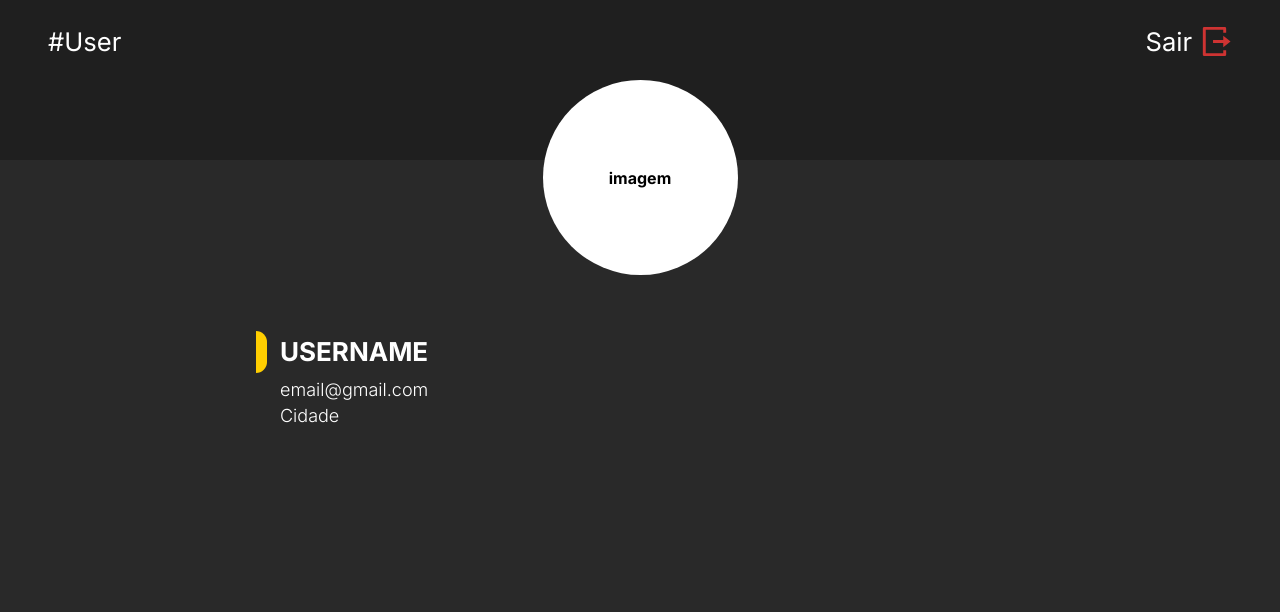
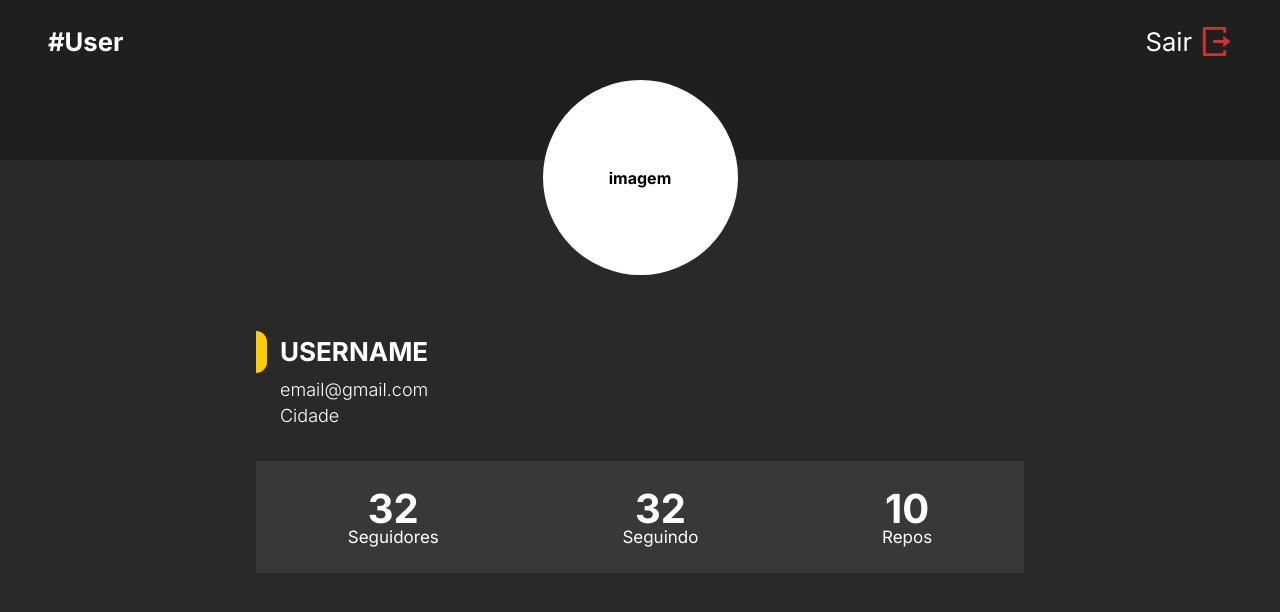
Before and after one commit to RenanPaixao/Github-App, a JavaScript app: page / in a window 1280 px wide. Shown: the top 612 px of the page. Built offline with nearby package versions, Linux system fonts and the light colour scheme; the HTML template or start-up script is replaced by a standard one.

Commit message:
feat(home): adicionada barra de follow

```diff
--- a/src/pages/Home/index.js
+++ b/src/pages/Home/index.js
@@ -6,6 +6,7 @@ import {
   DivInfo,
   ContentWrapper,
   Title,
+  FollowBar,
 } from './style';
 import Logout from '../../assets/images/logout.svg';
 
@@ -15,7 +16,7 @@ function Home() {
       <ContainerTop>
         <UsernameTop>
           <p>#User</p>
-          <p>
+          <p id="exit">
             Sair <img src={Logout} alt="Logout" />
           </p>
         </UsernameTop>
@@ -32,6 +33,20 @@ function Home() {
           <h3>email@gmail.com</h3>
           <h3>Cidade</h3>
         </DivInfo>
+        <FollowBar>
+          <li>
+            <h2>32</h2>
+            <p>Seguidores</p>
+          </li>
+          <li>
+            <h2>32</h2>
+            <p>Seguindo</p>
+          </li>
+          <li>
+            <h2>10</h2>
+            <p>Repos</p>
+          </li>
+        </FollowBar>
       </ContentWrapper>
     </Container>
   );
--- a/src/pages/Home/style.js
+++ b/src/pages/Home/style.js
@@ -23,6 +23,8 @@ export const ContainerTop = styled.div`
 `;
 
 export const UsernameTop = styled.div`
+  font-weight: bold;
+
   display: flex;
   align-items: center;
   justify-content: space-between;
@@ -50,6 +52,9 @@ export const UsernameTop = styled.div`
         height: 2.1875rem;
       }
     }
+  }
+  #exit {
+    font-weight: lighter;
   }
 `;
 
@@ -106,3 +111,26 @@ export const Title = styled.h1`
     border-radius: 0 12px 12px 0;
   }
 `;
+export const FollowBar = styled.ul`
+  width: 100%;
+  height: 7rem;
+
+  display: flex;
+  justify-content: space-around;
+  align-items: center;
+  margin: 2.3rem 0;
+
+  background-color: var(--gray-four);
+
+  li {
+    display: flex;
+    flex-direction: column;
+    align-items: center;
+    h2 {
+      font-size: 2.5rem;
+    }
+    p {
+      font-size: 1.0625rem;
+    }
+  }
+`;
```
